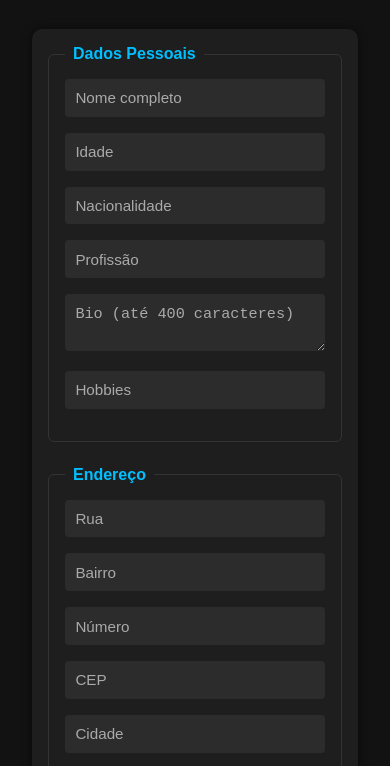
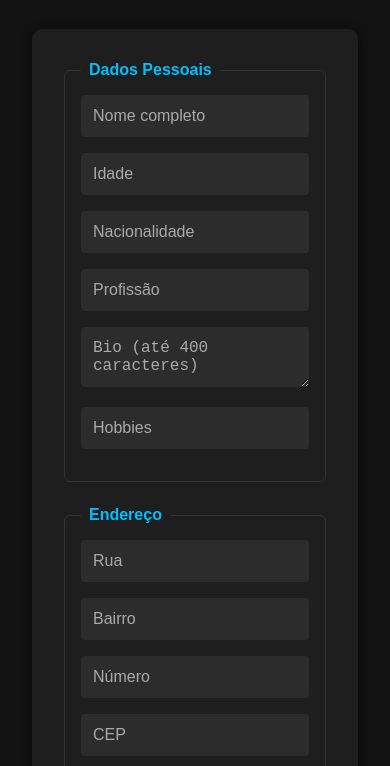
Before and after one commit to JoaoCalorio/cadastro-endereco, a website: page public/index.html in a window 390 px wide. Shown: the part 72-838 px from the top of the page. Drawn offline with Linux system fonts and the light colour scheme.

Commit message:
fix: adicionando mais algumas features no css

```diff
--- a/public/style.css
+++ b/public/style.css
@@ -9,22 +9,22 @@ body {
   background-color: #121212;
   color: #f0f0f0;
   font-family: Arial, sans-serif;
-  padding: 2rem;
+  padding: 32px;
   display: flex;
   flex-direction: column;
   align-items: center;
 }
 
 h1 {
-  margin-bottom: 2rem;
+  margin-bottom: 32px;
   color: #ffffff;
 }
 
 form {
   background-color: #1e1e1e;
-  padding: 2rem;
+  padding: 32px;
   border-radius: 10px;
-  margin-bottom: 2rem;
+  margin-bottom: 32px;
   width: 100%;
   max-width: 600px;
   box-shadow: 0 0 10px rgba(0, 0, 0, 0.5);
@@ -32,13 +32,13 @@ form {
 
 fieldset {
   border: 1px solid #333;
-  padding: 1rem;
-  margin-bottom: 1.5rem;
+  padding: 16px;
+  margin-bottom: 24px;
   border-radius: 6px;
 }
 
 legend {
-  padding: 0 0.5rem;
+  padding: 0 8px;
   font-weight: bold;
   color: #00bfff;
 }
@@ -47,11 +47,11 @@ form input,
 form textarea,
 form button {
   width: 100%;
-  margin-bottom: 1rem;
-  padding: 0.75rem;
+  margin-bottom: 16px;
+  padding: 12px;
   border: none;
   border-radius: 4px;
-  font-size: 1rem;
+  font-size: 16px;
 }
 
 form input,
@@ -75,17 +75,3 @@ form button {
 form button:hover {
   background-color: #0056b3;
 }
-
-/* Responsivo simples */
-@media (max-width: 600px) {
-  form {
-    padding: 1rem;
-  }
-
-  form input,
-  form textarea,
-  form button {
-    font-size: 0.95rem;
-    padding: 0.65rem;
-  }
-}
```
